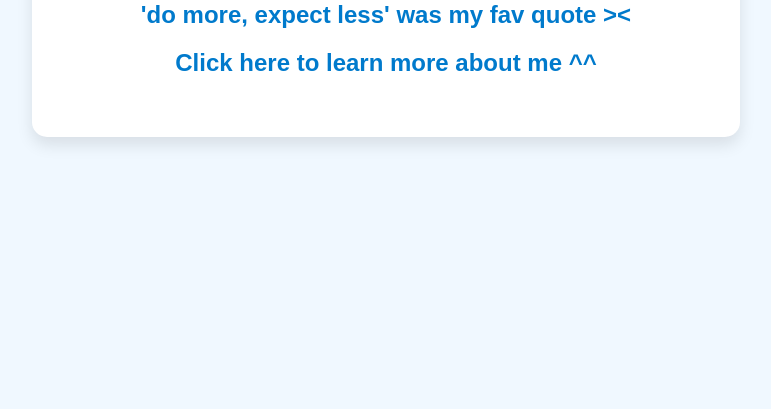
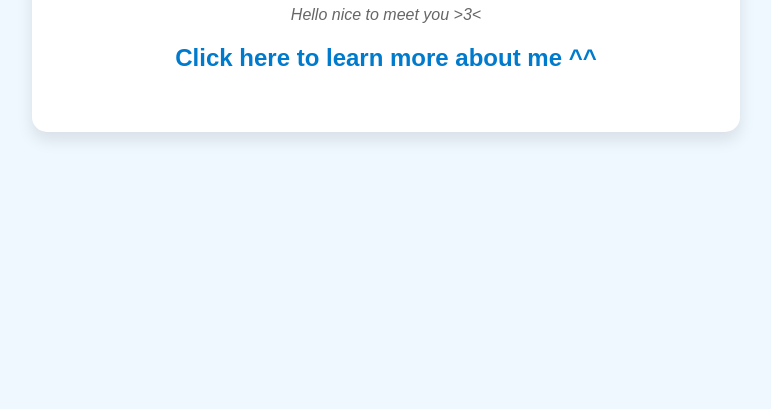
Before and after one commit to fnamni/072063, a plain HTML site: page index.html in a window 1280 px wide. Shown: the part 391-800 px from the top of the page, without its empty margins (254-1025 px from the left). Drawn offline with Linux system fonts and the light colour scheme.

Commit message:
index.html

```diff
--- a/index.html
+++ b/index.html
@@ -10,7 +10,7 @@
     <body>
         <div class="container">
         <h1>WELCOME TO MY PERSONAL WEBSITE!</h1>
-        <h2>'do more, expect less' was my fav quote ><</h2>
+        <p>Hello nice to meet you >3<</p>
         <a href="./about"><h2>Click here to learn more about me ^^</h2></a>
         </div>
     </body>
```
